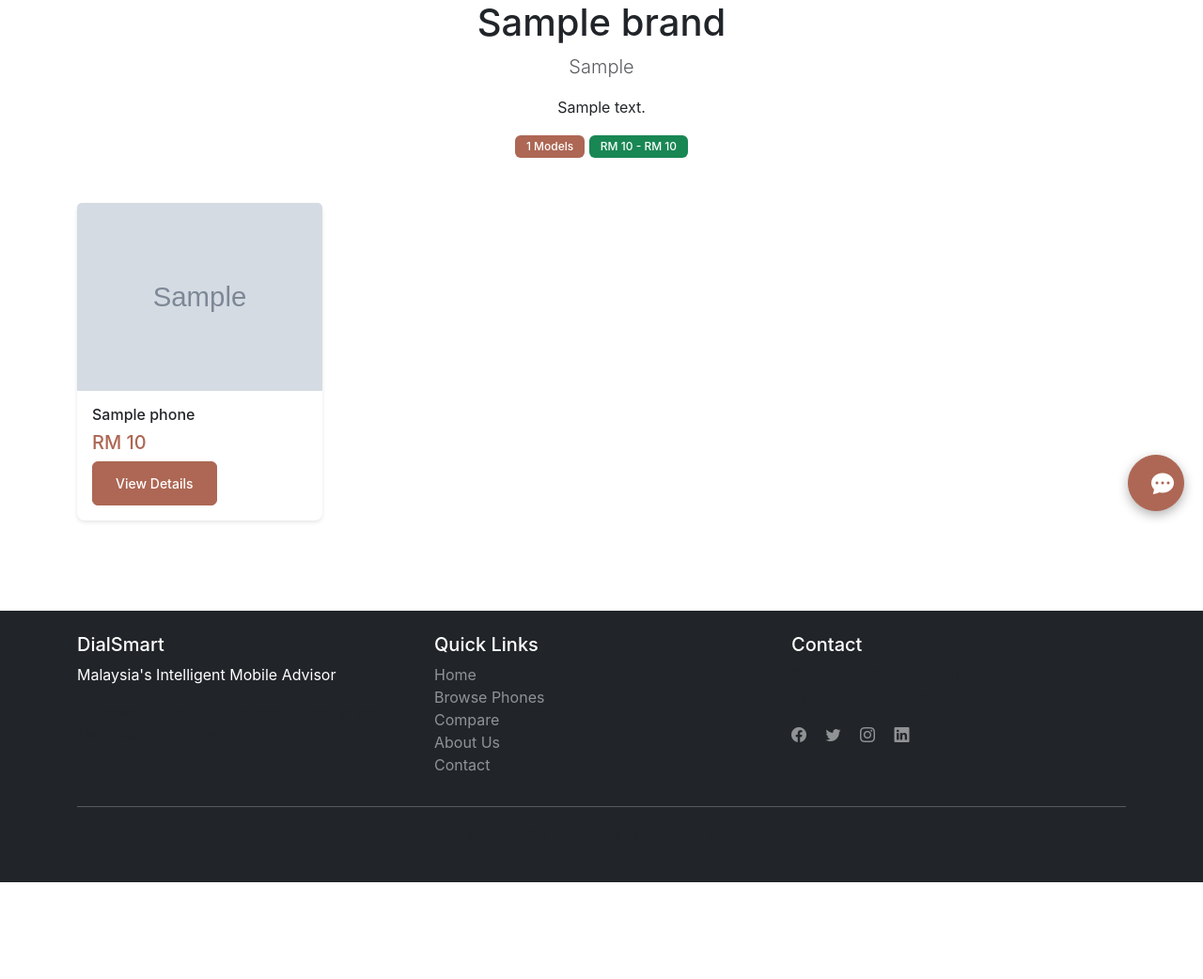
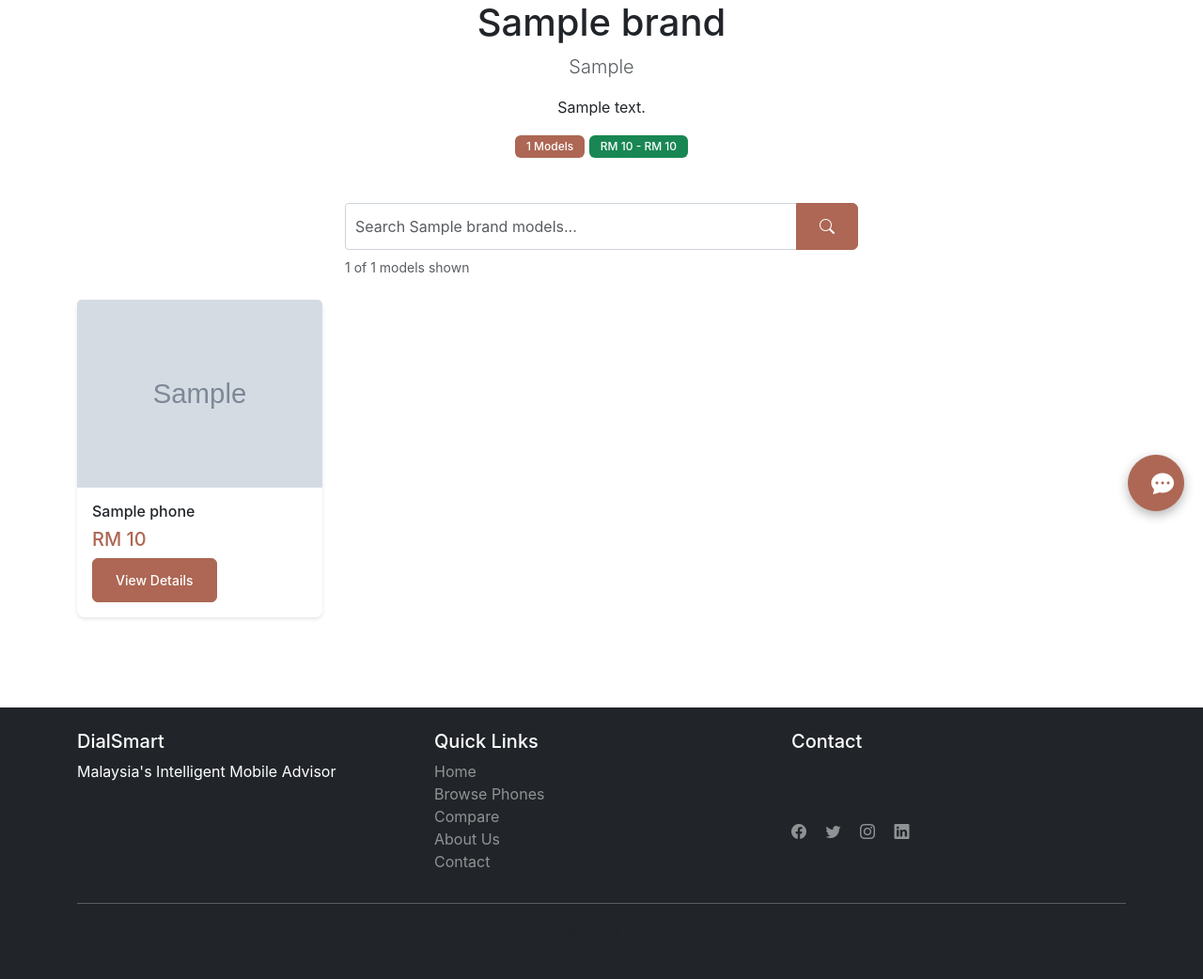
Before and after one commit to AlisonOoi123/DialSmart, a Flask app: page /phone/brand/1 in a window 1280 px wide. Shown: the part 236-1278 px from the top of the page at 94% size. Before the commit the page ends 1175 px from the top, so only its background shows below. Run offline with Flask 3, Linux system fonts and the light colour scheme; tables that the repository leaves empty hold one stand-in row (values such as "Sample post"); grey boxes marked "Sample" are stand-in pictures.

Commit message:
add search bar

```diff
--- a/app/modules/chatbot_responses.py
+++ b/app/modules/chatbot_responses.py
@@ -290,7 +290,7 @@ Start by telling me what you're looking for!
                 template = random.choice(ResponseTemplates.TEMPLATES['feature_query']['found'])
                 return template.format(feature=feature, phone_list=phone_list)
         else:
-            return "What feature are you looking for? (5G, wireless charging, water resistance, etc.)"
+            return "What feature are you looking for? (5G, wireless charging, etc.)"
 
     @staticmethod
     def get_camera_response(camera_spec=None, phone_list=None):
--- a/app/modules/comparison.py
+++ b/app/modules/comparison.py
@@ -100,13 +100,14 @@ class PhoneComparison:
                 'phone2': specs2.screen_type or 'N/A',
                 'winner': None
             }
-
+            """
             comparison['refresh_rate'] = {
                 'label': 'Refresh Rate',
                 'phone1': f"{specs1.refresh_rate}Hz" if specs1.refresh_rate else 'N/A',
                 'phone2': f"{specs2.refresh_rate}Hz" if specs2.refresh_rate else 'N/A',
                 'winner': 1 if (specs1.refresh_rate or 0) > (specs2.refresh_rate or 0) else 2
             }
+            """
 
             # Performance comparisons
             comparison['processor'] = {
@@ -196,13 +197,14 @@ class PhoneComparison:
                 'phone2': '✓ Yes' if specs2.fingerprint_sensor else '✗ No',
                 'winner': None
             }
-
+            """
             comparison['water_resistance'] = {
                 'label': 'Water Resistance',
                 'phone1': specs1.water_resistance or 'N/A',
                 'phone2': specs2.water_resistance or 'N/A',
                 'winner': None
             }
+            """
 
             # Convert weight to numeric for comparison (handle string/int types)
             try:
--- a/app/routes/phone.py
+++ b/app/routes/phone.py
@@ -32,9 +32,17 @@ def brand_page(brand_id):
     # Get filter parameters
     sort_by = request.args.get('sort_by', 'created_at')
     page = request.args.get('page', 1, type=int)
+    search = request.args.get('search', '', type=str)
 
     # Build query
     query = Phone.query.filter_by(brand_id=brand_id, is_active=True)
+
+    # Apply search filter if provided
+    if search:
+        # Split search terms and search for each word
+        search_terms = search.strip().split()
+        for term in search_terms:
+            query = query.filter(Phone.model_name.ilike(f'%{term}%'))
 
     # Apply sorting
     if sort_by == 'price_asc':
--- a/app/static/js/main.js
+++ b/app/static/js/main.js
@@ -185,7 +185,7 @@ $(document).ready(function() {
     });
 
     // Back to top button
-    var backToTop = $('<button id="back-to-top" class="btn btn-primary position-fixed bottom-0 end-0 m-4" style="display: none; z-index: 999;"><i class="bi bi-arrow-up"></i></button>');
+    var backToTop = $('<button id="back-to-top" class="btn btn-primary position-fixed bottom-0 start-0 m-4" style="display: none; z-index: 999;"><i class="bi bi-arrow-up"></i></button>');
     $('body').append(backToTop);
 
     $(window).on('scroll', function() {
--- a/app/templates/admin/phone_form.html
+++ b/app/templates/admin/phone_form.html
@@ -298,11 +298,7 @@
                             <textarea name="sensors" class="form-control" rows="3">{{ specs.sensors if specs else '' }}</textarea>
                             <small class="form-text text-muted">All sensors comma-separated</small>
                         </div>
-                        <div class="mb-3">
-                            <label class="form-label">Water Resistance</label>
-                            <input type="text" name="water_resistance" class="form-control" value="{{ specs.water_resistance if specs else '' }}" placeholder="IP68">
-                        </div>
-                    </div>
+                                            </div>
                 </div>
             </div>
         </div>
--- a/app/templates/phone/brand.html
+++ b/app/templates/phone/brand.html
@@ -21,8 +21,35 @@
         </div>
     </div>
 
+    <!-- Search Bar -->
+    <div class="row mb-4">
+        <div class="col-md-6 mx-auto">
+            <form method="GET" action="{{ url_for('phone.brand_page', brand_id=brand.id) }}">
+                <div class="input-group">
+                    <input type="text" name="search" id="searchInput" class="form-control" placeholder="Search {{ brand.name }} models..." value="{{ request.args.get('search', '') }}">
+                    <button class="btn btn-primary" type="submit">
+                        <i class="bi bi-search"></i>
+                    </button>
+                    {% if request.args.get('search') %}
+                    <a href="{{ url_for('phone.brand_page', brand_id=brand.id) }}" class="btn btn-outline-secondary">
+                        <i class="bi bi-x-lg"></i>
+                    </a>
+                    {% endif %}
+                </div>
+            </form>
+            <small class="text-muted d-block mt-2">
+                {% if request.args.get('search') %}
+                    Showing {{ phones.items|length }} results for "{{ request.args.get('search') }}"
+                {% else %}
+                    {{ phones.items|length }} of {{ phone_count }} models shown
+                {% endif %}
+            </small>
+        </div>
+    </div>
+
     <!-- Phones Grid -->
     <div class="row">
+        {% if phones.items %}
             {% for phone in phones.items %}
             <div class="col-md-3 mb-4">
                 <div class="card h-100">
@@ -39,6 +66,17 @@
                 </div>
             </div>
             {% endfor %}
+        {% else %}
+            <!-- No Results Message -->
+            <div class="col-12">
+                <div class="text-center py-5">
+                    <i class="bi bi-search" style="font-size: 3rem; color: #ccc;"></i>
+                    <h5 class="mt-3 text-muted">No models found</h5>
+                    <p class="text-muted">Try adjusting your search terms</p>
+                    <a href="{{ url_for('phone.brand_page', brand_id=brand.id) }}" class="btn btn-primary mt-3">Clear Search</a>
+                </div>
+            </div>
+        {% endif %}
     </div>
 
     <!-- Pagination -->
@@ -48,7 +86,7 @@
             {% for page_num in phones.iter_pages() %}
             {% if page_num %}
             <li class="page-item {% if page_num == phones.page %}active{% endif %}">
-                <a class="page-link" href="{{ url_for('phone.brand_page', brand_id=brand.id, page=page_num) }}">{{ page_num }}</a>
+                <a class="page-link" href="{{ url_for('phone.brand_page', brand_id=brand.id, page=page_num, search=request.args.get('search', '')) }}">{{ page_num }}</a>
             </li>
             {% endif %}
             {% endfor %}
--- a/app/templates/phone/details.html
+++ b/app/templates/phone/details.html
@@ -140,6 +140,7 @@
                 <div class="card">
                     <div class="card-body">
                         <h5>{{ sim_phone.model_name }}</h5>
+                        <h6>{{ phone.brand.name }}</h6>
                         <p class="text-primary">RM {{ "{:,.2f}".format(sim_phone.price) }}</p>
                         <a href="{{ url_for('phone.details', phone_id=sim_phone.id) }}" class="btn btn-sm btn-primary">View</a>
                     </div>
--- a/data/balanced_training_data.py
+++ b/data/balanced_training_data.py
@@ -214,7 +214,6 @@ BALANCED_TRAINING_DATA = {
         "has wireless charging",
         "has fast charging",
         "has waterproof",
-        "has water resistance",
         "has dual sim",
         "has expandable storage",
         "has headphone jack",
--- a/data/chatbot_training_data.py
+++ b/data/chatbot_training_data.py
@@ -333,7 +333,6 @@ TRAINING_DATA = {
         "does it support fast charging",
         "what's the screen type",
         "refresh rate",
-        "water resistance rating",
         # Additional specification patterns
         "technical specifications",
         "detailed specs",
```
Lines whose indentation alone changed are shown as unchanged.
